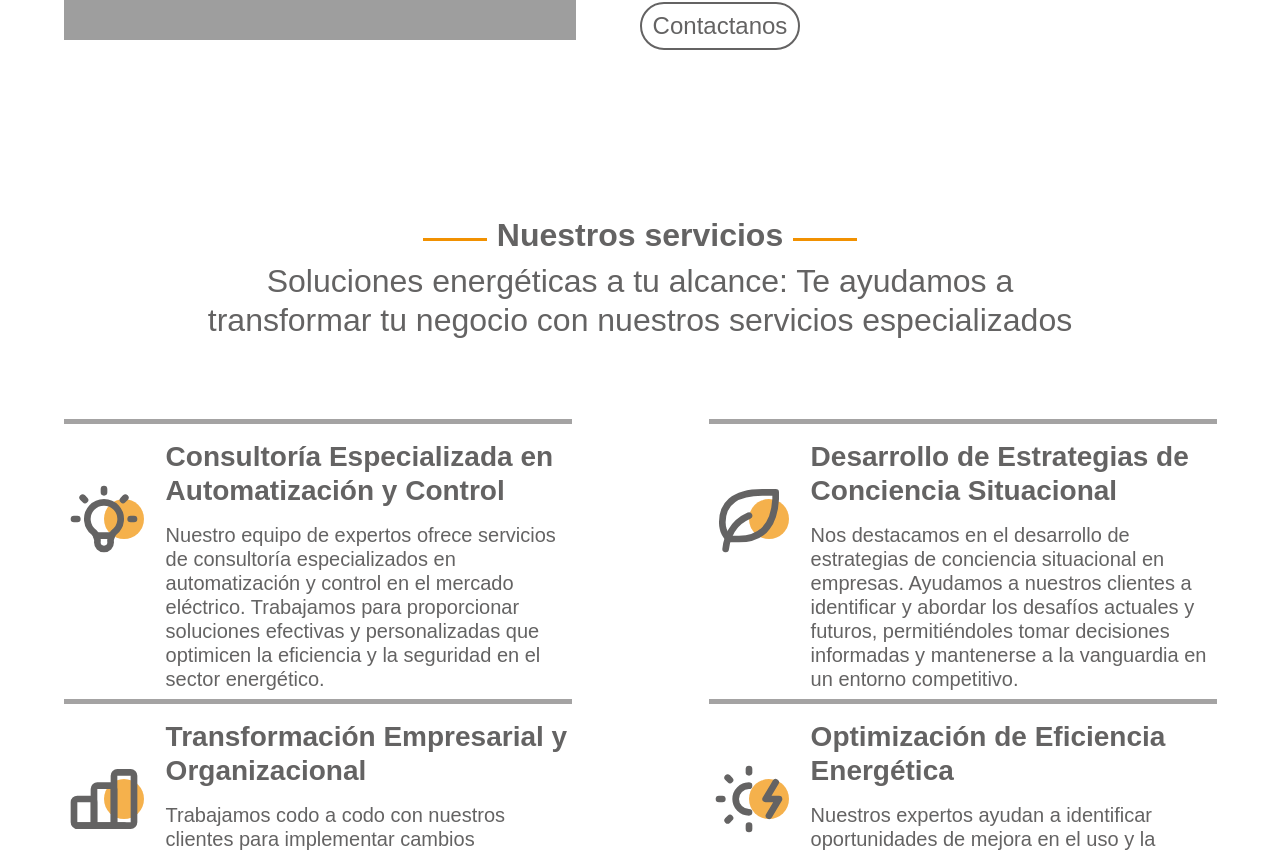
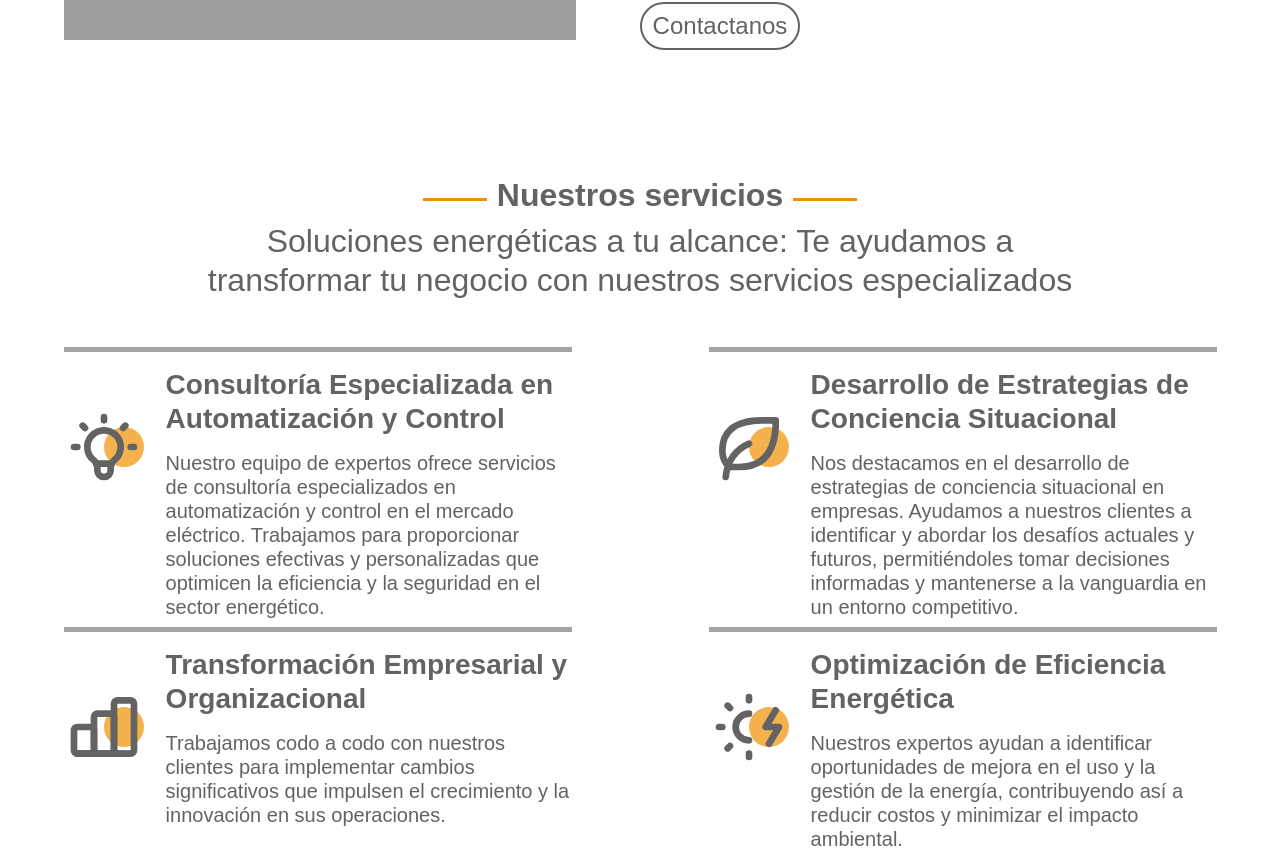
Before and after one commit to lucagiallonardi/BC_Plantilla, a React (Create React App) app: page / in a window 1280 px wide. Shown: the part 1504-2356 px from the top of the page. Built offline with nearby package versions, Linux system fonts and the light colour scheme; grey boxes are pictures that could not be loaded; a web font is replaced by a local one.

Commit message:
Update Home.module.css

```diff
--- a/src/pages/Home/Home.module.css
+++ b/src/pages/Home/Home.module.css
@@ -113,7 +113,7 @@
     align-items: center;
     flex-direction: column;
     color: rgb(100, 99, 99);
-    padding-top: 10vh;
+    padding-top: 5vh;
     font-family: 'Encode Sans Semi Condensed', sans-serif;
 }
 
@@ -137,7 +137,7 @@
 
 .homeServices>h3{
     font-size: 4vh;
-    margin: 0 0 10vh 0;
+    margin: 0 0 6vh 0;
     width: 70%;
     text-align: center;
 }
```
